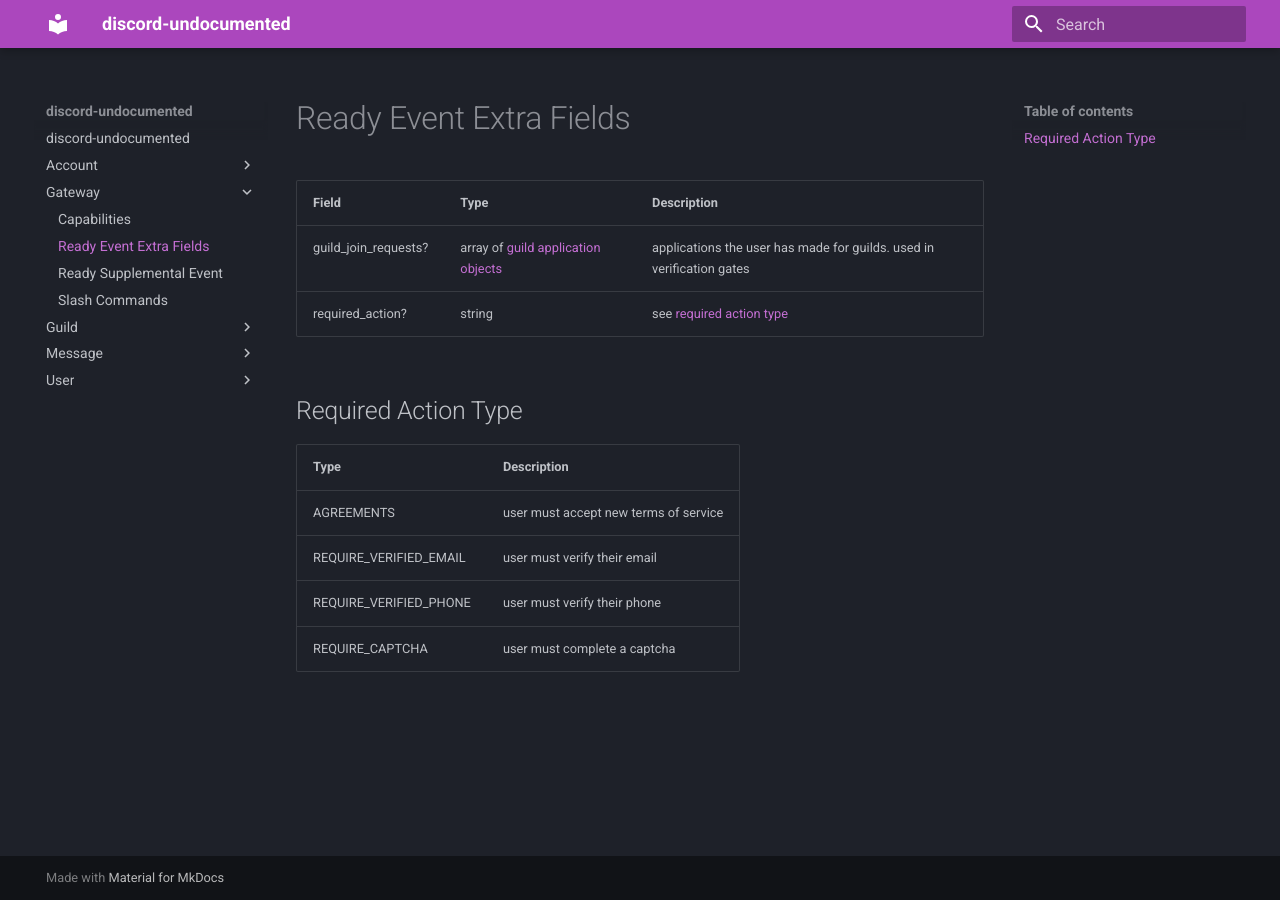
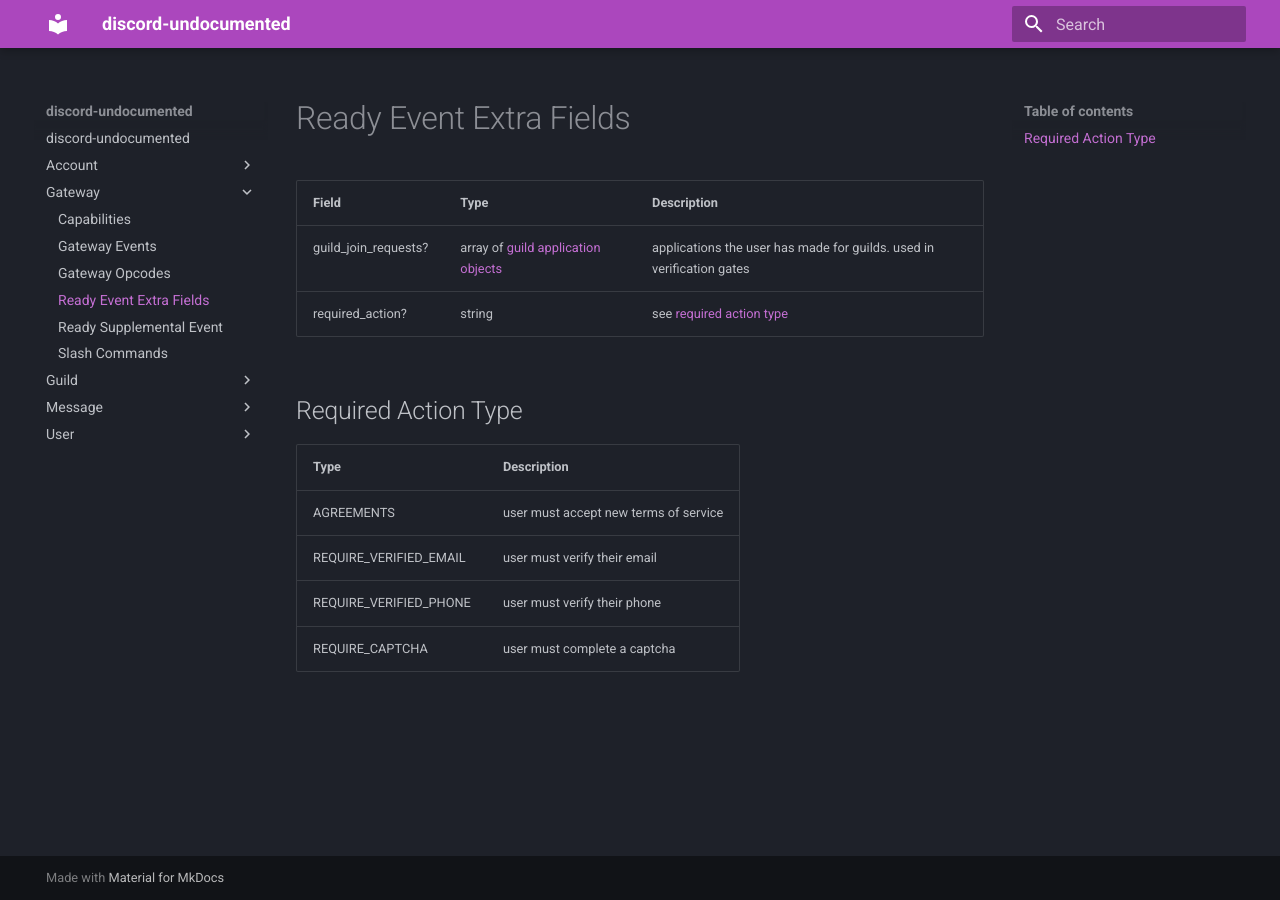
Before and after one commit to ouwou/discord-undocumented, an MkDocs documentation site: the page built from docs/ready_event.md, in a window 1280 px wide. Built offline with MkDocs 1.6.1 and Material for MkDocs 9.7.7, drawn with Linux system fonts in a browser that asks for light colours.

Commit message:
update nav

```diff
--- a/mkdocs.yml
+++ b/mkdocs.yml
@@ -14,6 +14,8 @@
     - dms.md
   - Gateway:
     - capabilities.md
+    - gateway_events.md
+    - gateway_opcodes.md
     - ready_event.md
     - ready_supplemental.md
     - slash_commands.md
```
